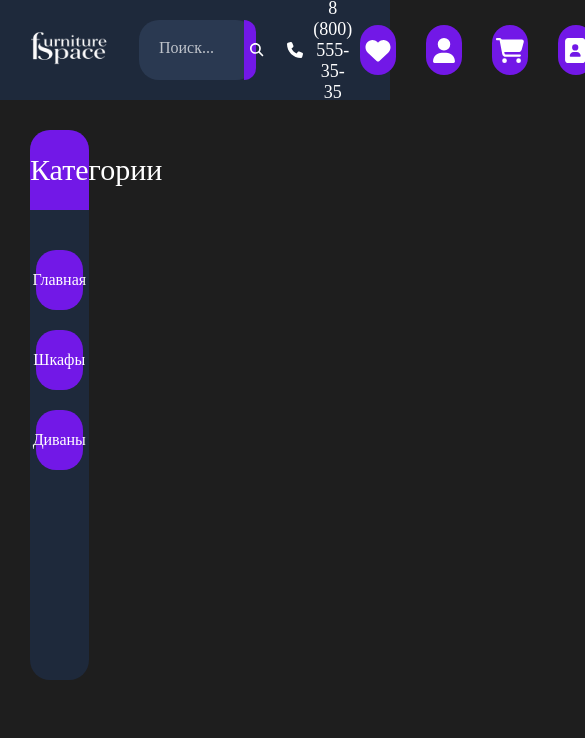
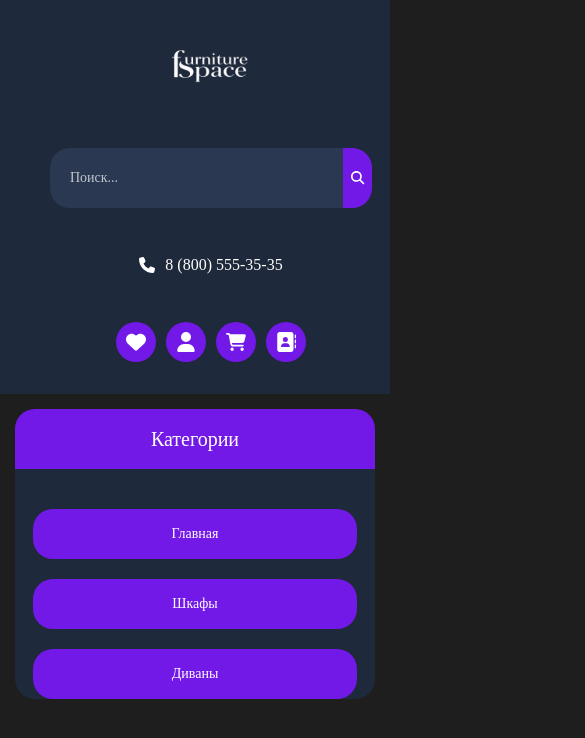
Before and after one commit to MrGodgames/furniture-space, a React (Vite) app: page / in a window 390 px wide. Shown: the top 738 px of the page, 585 px wide, since content can reach past the window. Built offline with nearby package versions, Linux system fonts and the light colour scheme.

Commit message:
адаптация

```diff
--- a/src/App.css
+++ b/src/App.css
@@ -1,43 +1,43 @@
-
 body {
   background-color: #1E1E1E;
   padding: 0;
   margin: 0;
+  box-sizing: border-box;
 }
 
+/* Основные стили */
 .header{
     display: flex;
+    flex-wrap: wrap;
     background-color: #1E293B;
-    height: 100px;
+    min-height: 100px;
     width: 100%;
     align-items: center;
-    text-align: center;
-
+    justify-content: space-between;
+    padding: 0 1rem;
+    box-sizing: border-box;
 }
 
 .logo{
-    min-height: 100px;
-    min-width: 100px;
-    max-height: 200px;
-    max-width: 200px;
-    margin-left: 5%;
+    height: 100px;
+    width: 100px;
+    margin-left: 2%;
 }
 
 .logo img{
     height: 100%;
     width: 100%;
+    object-fit: contain;
 }
 
 .search{
     color: white;
     display: flex;
-    gap: 20;
     height: 60px;
-    min-width: 30%;
-    max-width: 60%;
+    width: 30%;
     background-color: #2A3951;
     border-radius: 20px;
-    margin-left: 5%;
+    margin: 0 2%;
 }
 
 .search p{
@@ -70,17 +70,18 @@ body {
 .fastnav{
     align-items: center;
     display: flex;
-    gap: 30px;
-    margin: 0 2% 0 2%;
-    width: 60%;
-    height: 60px;
+    flex-wrap: wrap;
+    gap: 15px;
+    margin: 0;
+    padding: 0 1rem;
+    justify-content: center;
 }
 
 .nav-button{
     cursor: pointer;
     display: flex;
     align-items: center;
-    text-align: center;
+    justify-content: center;
     background-color: rgb(114, 24, 231);
     border-radius: 20px;
     height: 50px;
@@ -90,7 +91,7 @@ body {
 .nav-button:hover{
     display: flex;
     align-items: center;
-    text-align: center;
+    justify-content: center;
     background-color: rgb(93, 31, 175);
     border-radius: 20px;
     height: 50px;
@@ -100,7 +101,7 @@ body {
 
 .nav-buttonico{
     height: 50%;
-    width: 100%;
+    width: 50%;
     color: white;
 }
 .phonenumber{
@@ -108,9 +109,63 @@ body {
     gap: 10px;
     display: flex;
     align-items: center;
-    margin-left: 8%;
-    width: 30%;
+    margin-left: auto;
+    margin-right: 2%;
 }
 .phonenumber p{
     font-size: 18px;
 }
+
+/* Медиа-запросы для адаптивности */
+@media screen and (max-width: 1024px) {
+    .search {
+        width: 40%;
+    }
+
+    .fastnav {
+        gap: 10px;
+    }
+}
+
+@media screen and (max-width: 768px) {
+    .header {
+        flex-direction: column;
+        height: auto;
+        padding: 1rem;
+    }
+
+    .logo {
+        margin: 0 auto 1rem;
+    }
+
+    .search {
+        width: 90%;
+        margin: 1rem auto;
+    }
+
+    .fastnav {
+        width: 100%;
+        margin: 1rem 0;
+        justify-content: center;
+    }
+
+    .phonenumber {
+        margin: 1rem auto;
+    }
+}
+
+@media screen and (max-width: 480px) {
+    .nav-button {
+        height: 40px;
+        width: 40px;
+    }
+
+    .phonenumber p {
+        font-size: 16px;
+    }
+
+    .search p {
+        font-size: 14px;
+        margin-top: 22px;
+    }
+}
--- a/src/sidebar.css
+++ b/src/sidebar.css
@@ -1,14 +1,14 @@
 .sidebar{
-    min-width: 15%;
-    width: 15%;
-    height: 550px;
+    width: 250px;
+    min-height: 550px;
     background-color: #1E293B;
     display: flex;
     flex-direction: column;
     margin: 30px;
     text-align: center;
     align-items: center;
-    border-radius: 20px ;
+    border-radius: 20px;
+    box-sizing: border-box;
 }
 
 .sidebar-header{
@@ -24,7 +24,8 @@
 
 .sidebar-header p{
     margin: auto;
-    font-size: 30px;
+    font-size: 24px;
+    padding: 0 10px;
 }
 
 .categories{
@@ -46,4 +47,65 @@
     height: 60px;
     border-radius: 20px;
     margin-top: 20px;
+    transition: background-color 0.3s;
 }
+
+.categorybut:hover {
+    background-color: rgb(93, 31, 175);
+}
+
+/* Медиа-запросы для адаптивности */
+@media screen and (max-width: 1024px) {
+    .sidebar {
+        width: 220px;
+        margin: 20px;
+    }
+
+    .sidebar-header {
+        height: 70px;
+    }
+
+    .sidebar-header p {
+        font-size: 22px;
+    }
+
+    .categorybut {
+        height: 55px;
+    }
+}
+
+@media screen and (max-width: 768px) {
+    .sidebar {
+        width: 200px;
+        margin: 15px;
+    }
+
+    .sidebar-header {
+        height: 60px;
+    }
+
+    .sidebar-header p {
+        font-size: 20px;
+    }
+
+    .categorybut {
+        height: 50px;
+        font-size: 14px;
+    }
+}
+
+@media screen and (max-width: 480px) {
+    .sidebar {
+        width: calc(100% - 30px);
+        margin: 15px;
+        min-height: auto;
+    }
+
+    .categories {
+        width: 100%;
+    }
+
+    .categorybut {
+        width: 90%;
+    }
+}
```
